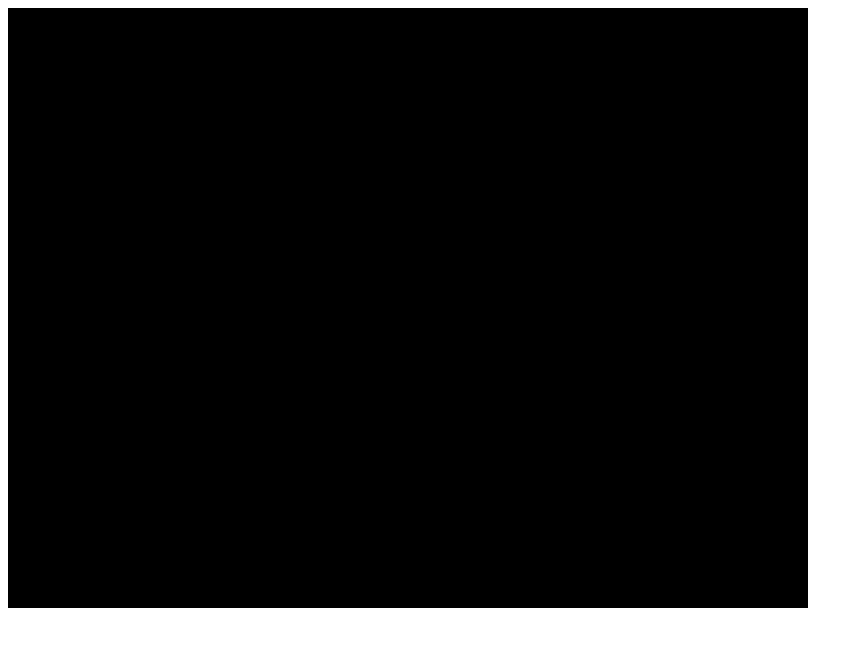
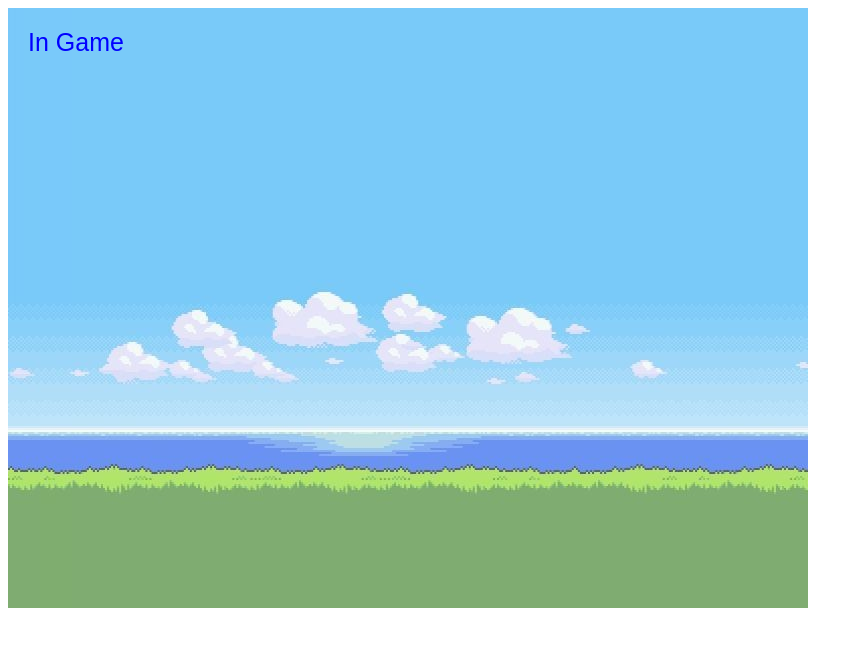
Before and after one commit to luizalaquini/Glob-Fights-the-King-PET_GAME_JAM_2021, a plain HTML site: page Game/index.html in a window 1280 px wide. Shown: the whole page, without its empty margins (0-863 px from the left). Drawn offline with Linux system fonts and the light colour scheme; animation ran at ten frames a second.

Commit message:
background add mas quebrado

```diff
--- /dev/null
+++ b/Game/Scene1.js
@@ -0,0 +1,14 @@
+class Scene1 extends Phaser.Scene{
+    constructor(){
+        super("loanding");
+    }
+
+    preload(){
+        this.load.image("oceanView", "imagens/Ocean_view.png");
+    }
+
+    create(){
+        this.add.text(20,20,"Loanding Game...");
+        this.scene.start("inGame");
+    }
+}
--- /dev/null
+++ b/Game/Scene2.js
@@ -0,0 +1,14 @@
+class Scene2 extends Phaser.Scene{
+    constructor(){
+        super("inGame");
+    }
+    create(){
+        this.oceanView = this.add.image(0,0,"oceanView");
+        this.oceanView.setOrigin(0,0);
+
+        this.add.text(20,20,"In Game", {
+            font: "25px Arial",
+            fill: "blue"
+        });
+    }
+}
--- a/Game/game.js
+++ b/Game/game.js
@@ -2,6 +2,7 @@ var config = {
     width: 800,
     height: 600,
     backgroundColor: 0x000000,
+    scene: [Scene1, Scene2]
 }
 
 
--- a/Game/index.html
+++ b/Game/index.html
@@ -2,6 +2,8 @@
 <html>
     <head>
         <script type="text/javascript" src="phaser.min.js"></script>
+        <script type="text/javascript" src="Scene1.js"></script>
+        <script type="text/javascript" src="Scene2.js"></script>
         <script type="text/javascript" src="game.js"></script>
     </head>
     <body>
```
Also changed, not shown: Game/Imagens/Mountain_view.jpg (added), Game/Imagens/Ocean_view.jpg (added), Game/Imagens/Ocean_view.png (added).
